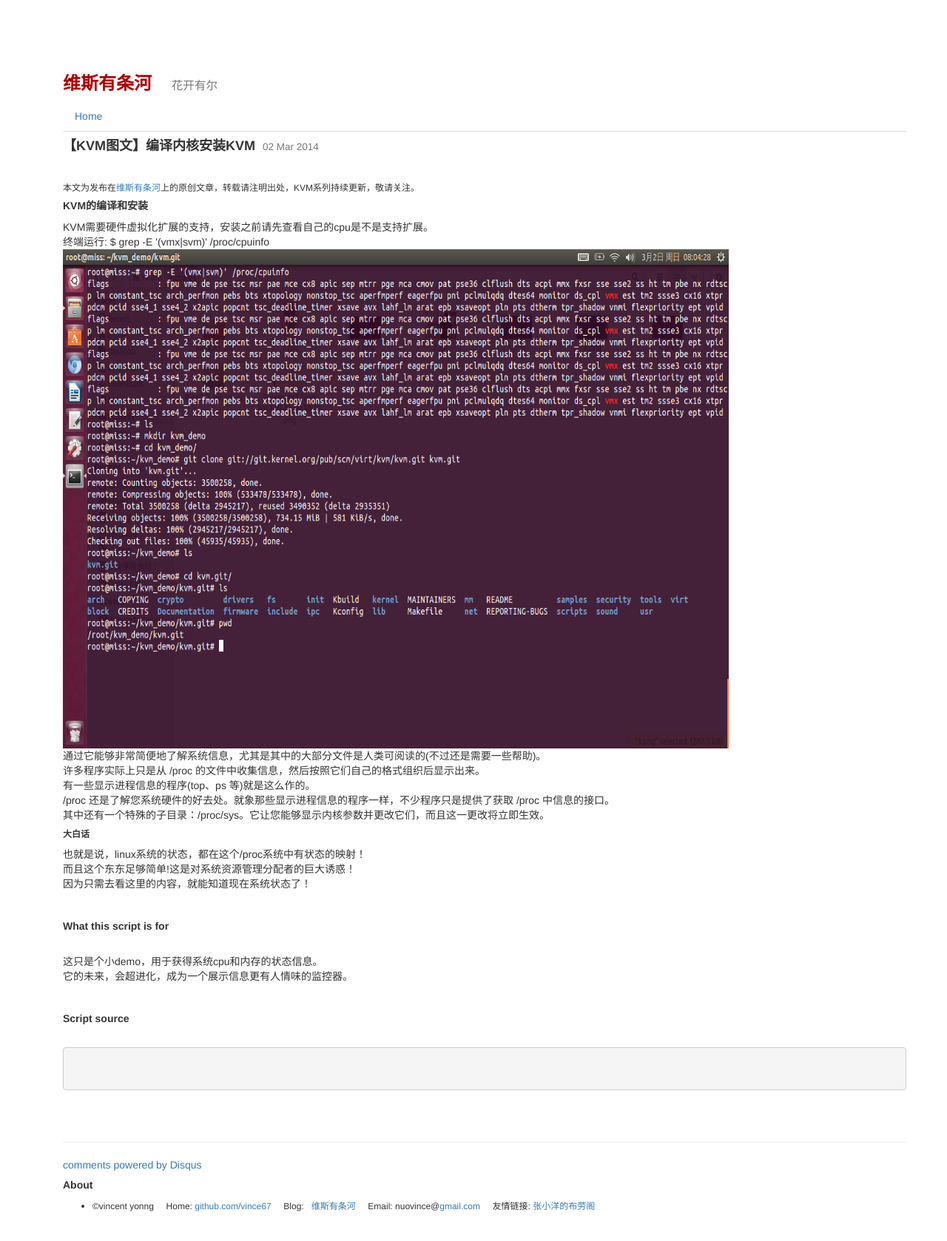
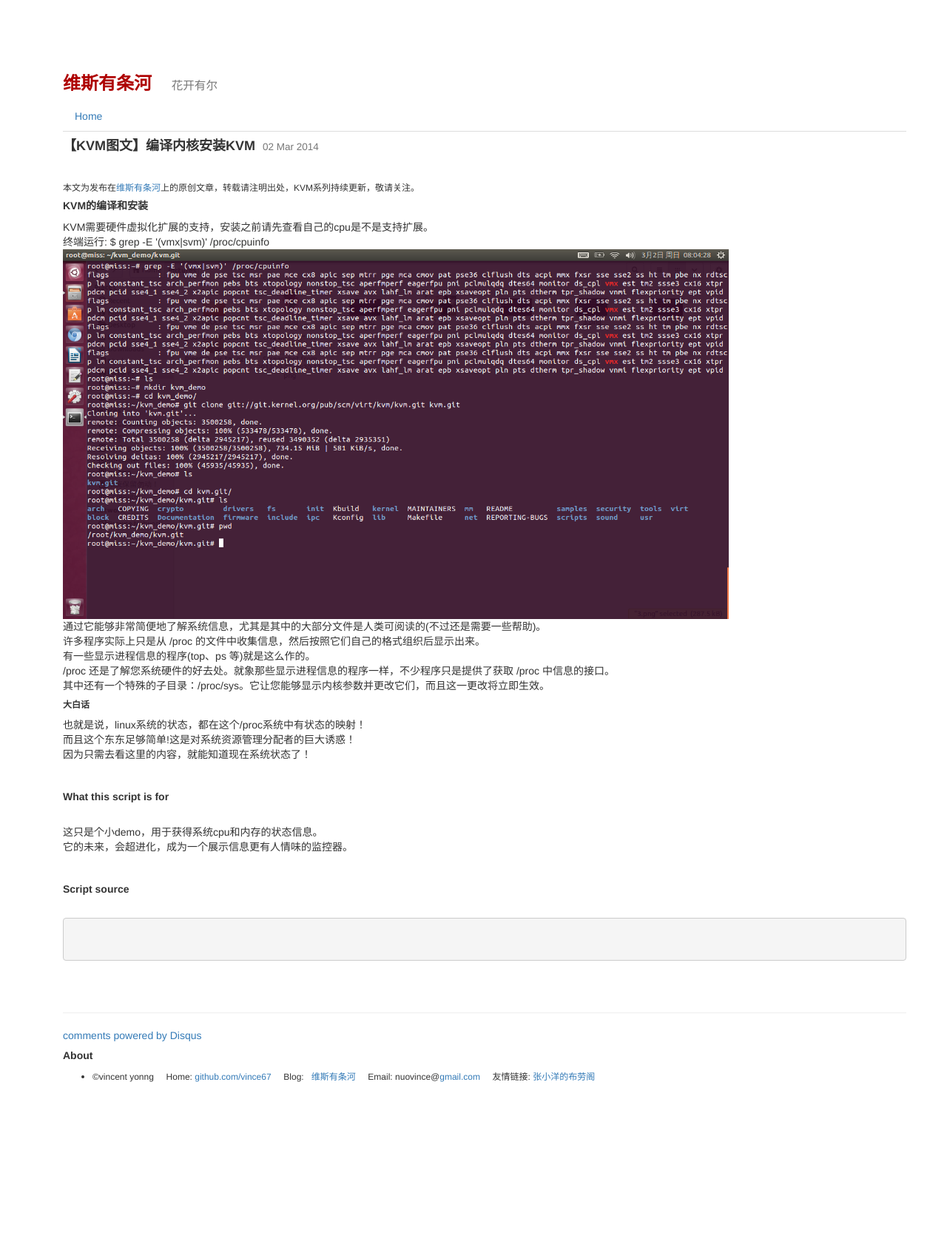
Before and after one commit to vince67/vince67.github.io, a Jekyll site: the page built from _posts/2014-03-02-compile_setup_KVM.html, in a window 1280 px wide. Shown: the whole page at 74% size. Built offline with Jekyll 4.4.1, drawn with Linux system fonts in a browser that asks for light colours; nearby versions of some CDN libraries; comment, search, counter and statistics services are not loaded; after the commit the page ends 1503 px from its top, so only the background shows below that.

Commit message:
Update 2014-03-02-compile_setup_KVM.html

```diff
--- a/_posts/2014-03-02-compile_setup_KVM.html
+++ b/_posts/2014-03-02-compile_setup_KVM.html
@@ -12,7 +12,7 @@
     <p>
     KVM需要硬件虚拟化扩展的支持，安装之前请先查看自己的cpu是不是支持扩展。<br />
     终端运行: $ grep -E '(vmx|svm)' /proc/cpuinfo <br />
-    <img src='http://vince67.github.io/static/img/KVM/1.png' height="675" width="900" ><br />
+    <img src='http://vince67.github.io/static/img/KVM/1.png' height="500" width="900" ><br />
     通过它能够非常简便地了解系统信息，尤其是其中的大部分文件是人类可阅读的(不过还是需要一些帮助)。<br />
     许多程序实际上只是从 /proc 的文件中收集信息，然后按照它们自己的格式组织后显示出来。<br />
     有一些显示进程信息的程序(top、ps 等)就是这么作的。<br />
```
